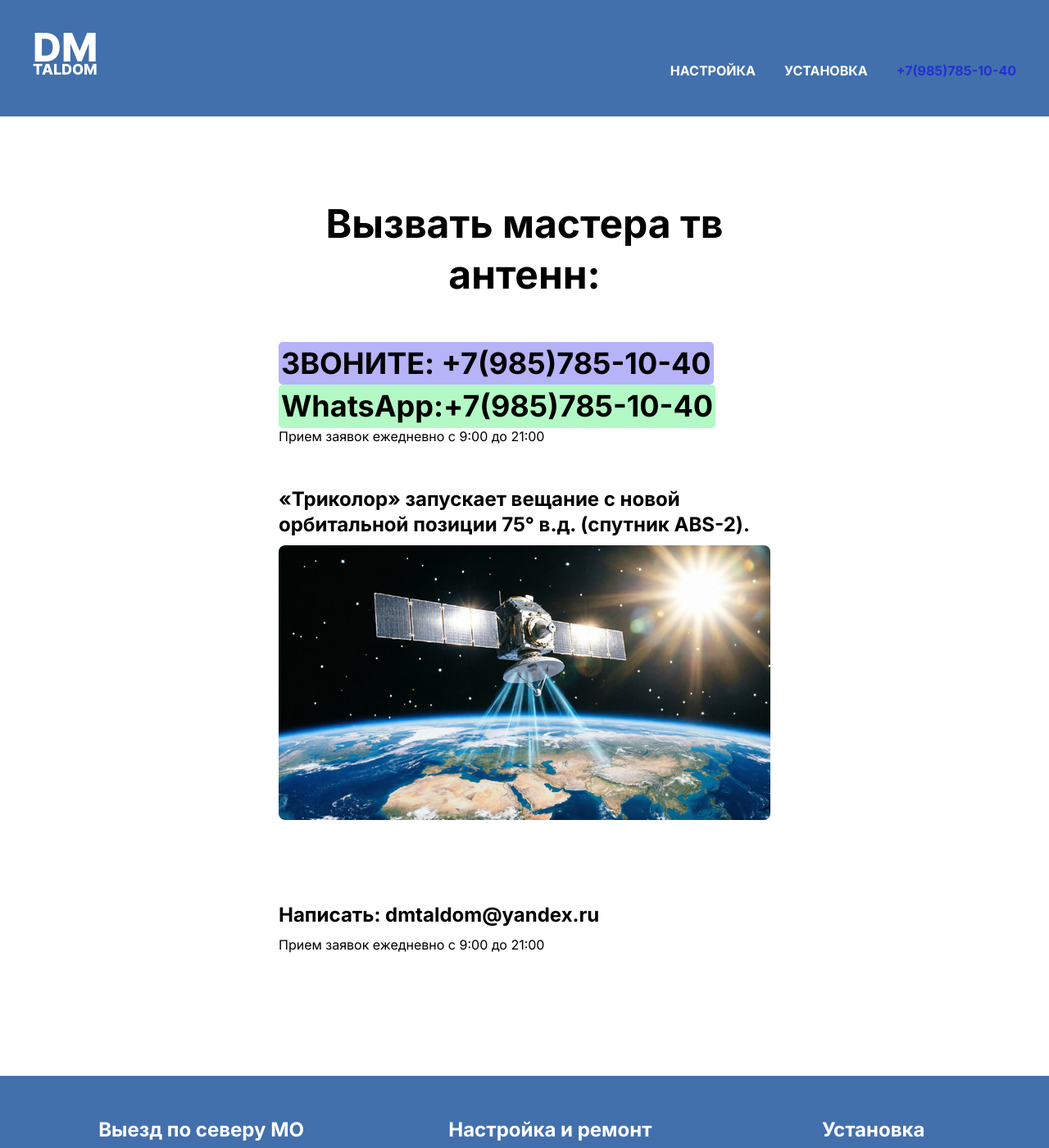
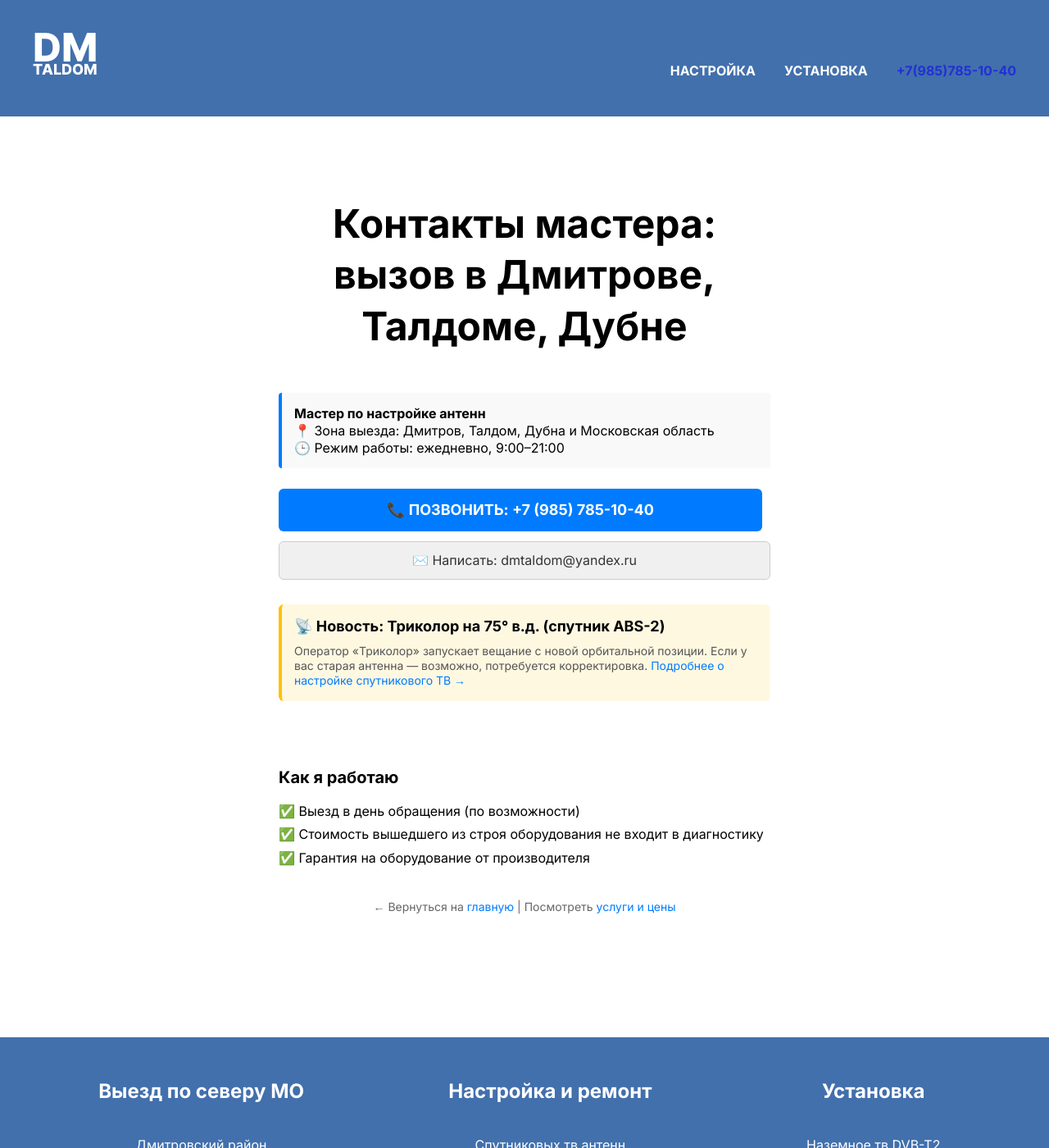
Before and after one commit to dmtaldom/dmtaldom.github.io, a Jekyll site: the page built from contacts.md, in a window 1280 px wide and 1400 px high. Shown: the whole window at 82% size. Built offline with Jekyll 4.4.1, drawn with Linux system fonts in a browser that asks for light colours.

Commit message:
remake contacts.md

```diff
--- a/contacts.md
+++ b/contacts.md
@@ -1,40 +1,104 @@
 ---
 layout: default
-title: "Настройка Триколор Дмитров Талдом Дубна"
-description: "Контакты dmtaldom, feedback dmtaldom"
-keywords: "Задать вопрос мастеру, вызвать мастера"
+title: "Контакты мастера: настройка антенн в Дмитрове, Талдоме, Дубне"
+description: "Связаться с мастером по настройке антенн в Дмитрове, Талдоме, Дубне. Телефон: +7(985)785-10-40, WhatsApp, почта. Приём заявок: 9:00–21:00. Опыт с 2010 г."
+keywords: "вызвать мастера антенн, настройка ТВ Дмитров, контакты Триколор Талдом, мастер Дубна телефон"
 permalink: /contacts/
 ---
 
 <section class="contacts">
     <div class="container">
         <div class="own-hands__inner">
+
+            <!-- H1: Главный призыв + гео -->
             <h1 class="section-title">
-                Вызвать мастера тв антенн:
+                Контакты мастера: вызов в Дмитрове, Талдоме, Дубне
             </h1>
 
-            <!-- Кнопки связи с правильными путями -->
-            <a href="tel:+79857851040" class="contacts__call">
-                звоните: +7(985)785-10-40
-            </a>
-            <a href="https://api.whatsapp.com/send/?phone=79857851040" class="contacts__chat">
-                WhatsApp:+7(985)785-10-40
-            </a>
+            <!-- NAP-блок для локального SEO (имя, телефон, зона) -->
+            <div class="nap-block" style="margin: 20px 0; padding: 15px; background: #f9f9f9; border-left: 4px solid #007bff; border-radius: 4px;">
+                <p style="margin: 0; font-size: 16px;">
+                    <strong>Мастер по настройке антенн</strong><br>
+                    📍 Зона выезда: Дмитров, Талдом, Дубна и Московская область<br>
+                    🕒 Режим работы: ежедневно, 9:00–21:00
+                </p>
+            </div>
 
-            <p class="own-hands__text">Прием заявок ежедневно с 9:00 до 21:00</p>
+            <!-- Кнопки связи: визуальный приоритет -->
+            <div class="contact-buttons" style="display: flex; flex-direction: column; gap: 12px; margin: 25px 0;">
+                <a href="tel:+79857851040" class="contacts__call" style="display: inline-block; padding: 14px 24px; background: #007bff; color: white; text-decoration: none; border-radius: 6px; font-weight: bold; text-align: center; font-size: 18px;">
+                    📞 Позвонить: +7 (985) 785-10-40
+                </a>
 
-            <h2 class="own__hands-title">
-                «Триколор» запускает вещание с новой орбитальной позиции 75° в.д. (спутник ABS-2).
-            </h2>
+                <a href="mailto:dmtaldom@yandex.ru" style="display: inline-block; padding: 12px 24px; background: #f0f0f0; color: #333; text-decoration: none; border-radius: 6px; font-weight: 500; text-align: center; border: 1px solid #ccc;">
+                    ✉️ Написать: dmtaldom@yandex.ru
+                </a>
+            </div>
 
-            <!-- Картинка с исправленным путем -->
-            <img class="own-hands__inner-img" src="{{ '/img/trk_600.png' | relative_url }}" alt="Настройка Триколор">
+            <!-- Информационный блок: новость Триколор (аккуратно, не мешает контактам) -->
+            <div class="news-note" style="margin: 30px 0; padding: 15px; background: #fff8e1; border-radius: 6px; border-left: 4px solid #ffc107;">
+                <h3 style="margin: 0 0 10px 0; font-size: 18px;">
+                    📡 Новость: Триколор на 75° в.д. (спутник ABS-2)
+                </h3>
+                <p style="margin: 0; font-size: 14px; color: #555;">
+                    Оператор «Триколор» запускает вещание с новой орбитальной позиции.
+                    Если у вас старая антенна — возможно, потребуется корректировка.
+                    <a href="{{ '/installation/#dvb-s2' | relative_url }}" style="color: #007bff;">Подробнее о настройке спутникового ТВ →</a>
+                </p>
+            </div>
 
-            <h2 class="own__hands-title">
-                <a href="mailto:dmtaldom@yandex.ru">Написать: dmtaldom@yandex.ru</a>
-            </h2>
+            <!-- Дополнительная информация -->
+            <div class="contact-extra" style="margin-top: 30px;">
+                <h2 class="own__hands-title" style="font-size: 20px;">
+                    Как я работаю
+                </h2>
+                <ul style="list-style: none; padding: 0; margin: 0;">
+                    <li style="margin: 8px 0;">✅ Выезд в день обращения (по возможности)</li>
+                    <li style="margin: 8px 0;">✅ Стоимость вышедшего из строя оборудования не входит в диагностику</li>
+                    <li style="margin: 8px 0;">✅ Гарантия на оборудование от производителя</li>
+                </ul>
+            </div>
 
-            <p class="own-hands__text">Прием заявок ежедневно с 9:00 до 21:00</p>
+            <!-- Перелинковка -->
+            <p style="margin-top: 40px; font-size: 14px; text-align: center; color: #666;">
+                ← Вернуться на <a href="{{ '/' | relative_url }}" style="color: #007bff;">главную</a> |
+                Посмотреть <a href="{{ '/installation/' | relative_url }}" style="color: #007bff;">услуги и цены</a>
+            </p>
         </div>
     </div>
 </section>
+
+<!-- JSON-LD: ContactPoint для локального SEO -->
+<script type="application/ld+json">
+{
+  "@context": "https://schema.org",
+  "@type": "LocalBusiness",
+  "name": "Настройка антенн Дмитров Талдом Дубна",
+  "telephone": "+79857851040",
+  "email": "dmtaldom@yandex.ru",
+  "url": "https://dmtaldom.github.io/contacts/",
+  "address": {
+    "@type": "PostalAddress",
+    "addressRegion": "Московская область",
+    "addressLocality": "Дмитров"
+  },
+  "areaServed": [
+    {"@type": "City", "name": "Дмитров"},
+    {"@type": "City", "name": "Талдом"},
+    {"@type": "City", "name": "Дубна"}
+  ],
+  "openingHoursSpecification": {
+    "@type": "OpeningHoursSpecification",
+    "dayOfWeek": ["Monday","Tuesday","Wednesday","Thursday","Friday","Saturday","Sunday"],
+    "opens": "09:00",
+    "closes": "21:00"
+  },
+  "contactPoint": {
+    "@type": "ContactPoint",
+    "telephone": "+79857851040",
+    "contactType": "customer service",
+    "areaServed": ["Дмитров", "Талдом", "Дубна"],
+    "availableLanguage": "Russian"
+  }
+}
+</script>
```
